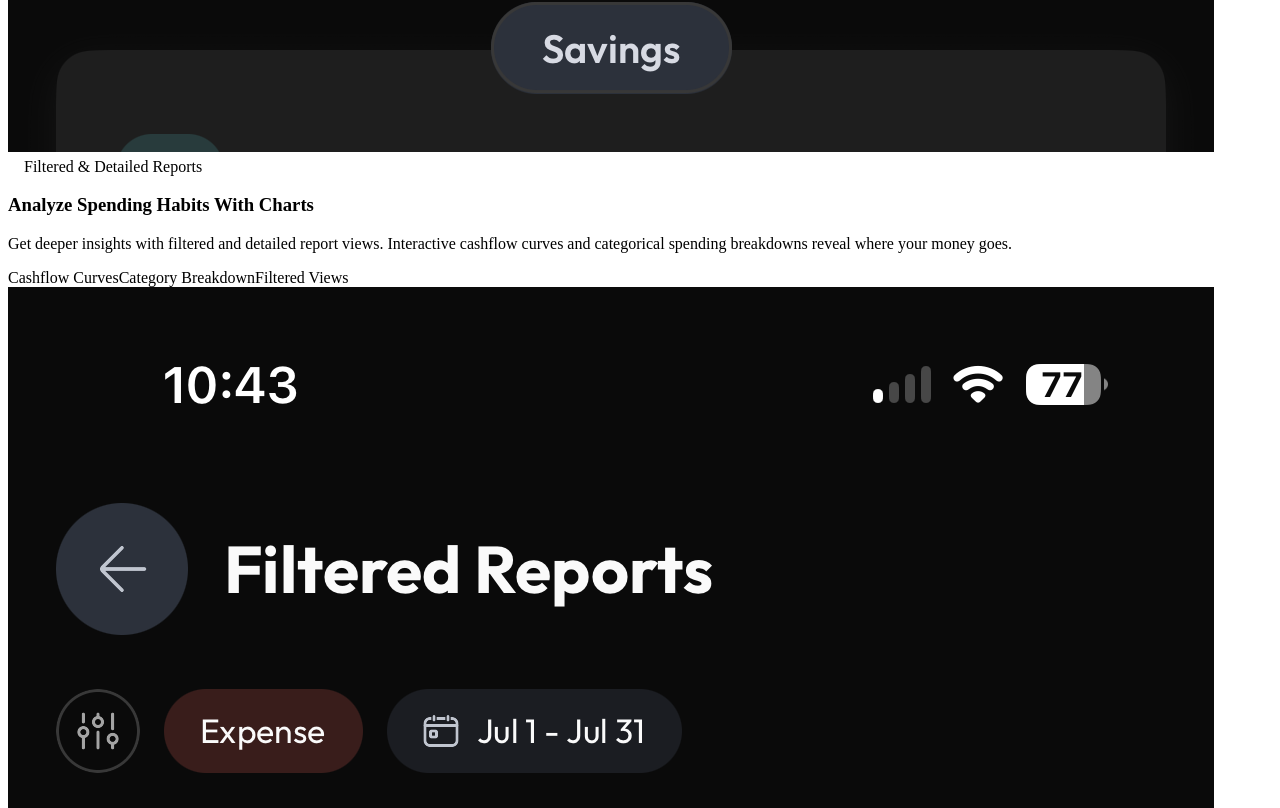
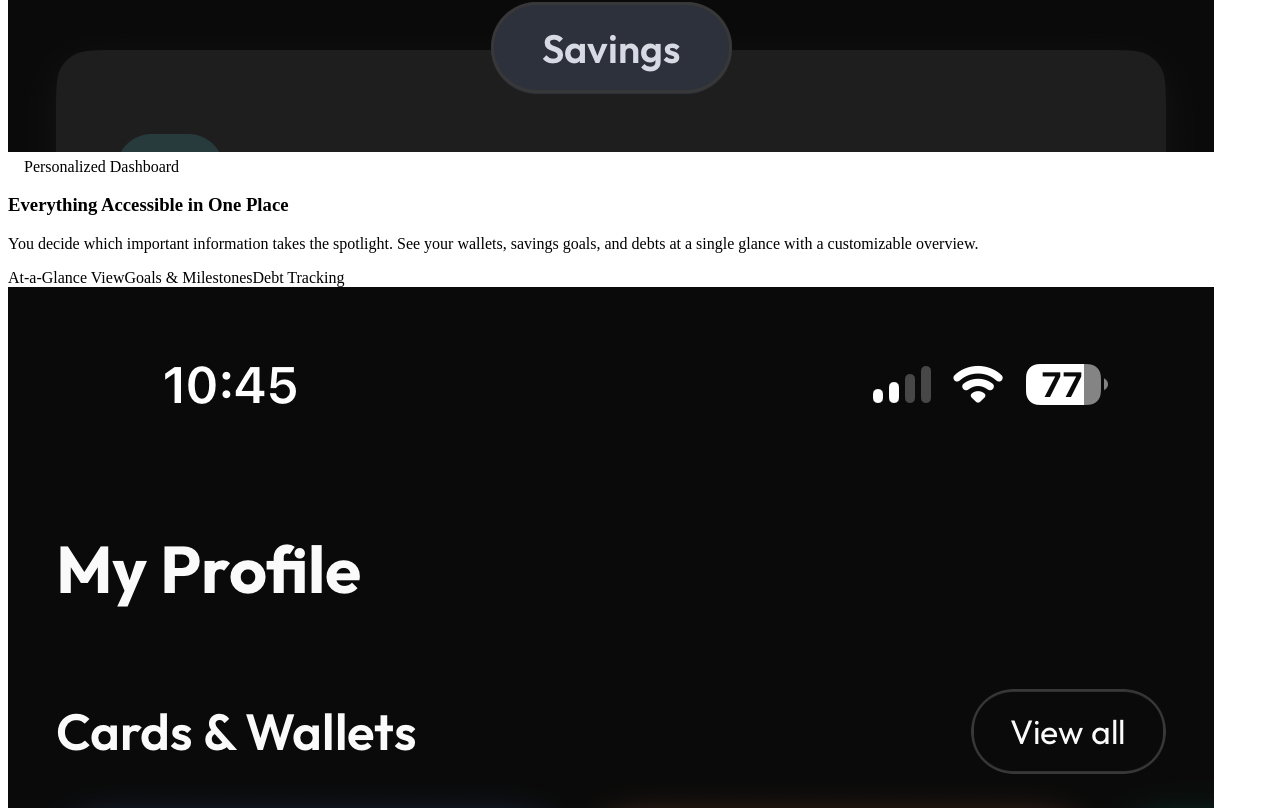
Before and after one commit to keith-badulis/expend-site, a React (Vite) app: page /#/ in a window 1280 px wide. Shown: the part 6509-7317 px from the top of the page. Built offline with nearby package versions, Linux system fonts and the light colour scheme; the HTML template or start-up script is replaced by a standard one.

Commit message:
fix(features): update budget flexibility, replace dashboard screenshot with IMG_2309, and correct spending insights copy

```diff
--- a/src/components/Features.tsx
+++ b/src/components/Features.tsx
@@ -1,7 +1,7 @@
 import React from 'react';
 import accountsImg from '../assets/screenshots/IMG_2305.png';
 import budgetImg from '../assets/screenshots/IMG_2304.png';
-import reportsImg from '../assets/screenshots/IMG_2308.png';
+import profileDashboardImg from '../assets/screenshots/IMG_2309.png';
 import addTxImg from '../assets/screenshots/IMG_2301.png';
 import txListImg from '../assets/screenshots/IMG_2303.png';
 import weeklyImg from '../assets/screenshots/IMG_2306.png';
@@ -11,7 +11,7 @@ import {
   StonksIcon,
   LightningBoltIcon,
   TagIcon,
-  BorrowIcon,
+  ProfileIcon,
   DescriptionIcon,
 } from './icons';
 
@@ -36,13 +36,13 @@ const leftColItems: GalleryItemData[] = [
     imageAlt: 'eXpend Accounts Summary and Net Worth screen',
   },
   {
-    icon: <StonksIcon size={16} color="var(--accent-light)" />,
-    badge: 'Filtered & Detailed Reports',
-    title: 'Analyze Spending Habits With Charts',
-    description: 'Get deeper insights with filtered and detailed report views. Interactive cashflow curves and categorical spending breakdowns reveal where your money goes.',
-    tags: ['Cashflow Curves', 'Category Breakdown', 'Filtered Views'],
-    image: reportsImg,
-    imageAlt: 'eXpend Filtered Reports with interactive cashflow chart',
+    icon: <ProfileIcon size={16} color="var(--accent-light)" />,
+    badge: 'Personalized Dashboard',
+    title: 'Everything Accessible in One Place',
+    description: 'You decide which important information takes the spotlight. See your wallets, savings goals, and debts at a single glance with a customizable overview.',
+    tags: ['At-a-Glance View', 'Goals & Milestones', 'Debt Tracking'],
+    image: profileDashboardImg,
+    imageAlt: 'eXpend Profile and Dashboard with Wallets, Goals, and Debts',
   },
   {
     icon: <TagIcon size={16} color="var(--accent-light)" />,
@@ -60,8 +60,8 @@ const rightColItems: GalleryItemData[] = [
     icon: <PiggyBankIcon size={16} color="var(--accent-light)" />,
     badge: 'Flexible Budget Planning',
     title: 'Set Spending Limits & Stay Within Targets',
-    description: 'Set spending limits by category and stay within your monthly targets with clear visual progress bars, projected totals, and instant status indicators.',
-    tags: ['Spending Limits', 'Monthly Targets', 'Projected Totals'],
+    description: 'Set custom spending limits by category across flexible budget periods. Stay in control with clear visual progress bars, projected totals, and instant status indicators.',
+    tags: ['Spending Limits', 'Flexible Periods', 'Projected Totals'],
     image: budgetImg,
     imageAlt: 'eXpend Budget Details and spending status screen',
   },
@@ -75,11 +75,11 @@ const rightColItems: GalleryItemData[] = [
     imageAlt: 'eXpend Add Transaction keypad and calculator screen',
   },
   {
-    icon: <BorrowIcon size={16} color="var(--accent-light)" />,
-    badge: 'Comprehensive Debt & Milestones',
-    title: 'Track Debts, Goals & Weekly Rhythm',
-    description: 'Mindfully track all your debts (both payable and receivable), monitor savings progress milestones, and compare weekly income vs expense balance.',
-    tags: ['Debt Management', 'Smart Goal Tracking', 'Weekly Trends'],
+    icon: <StonksIcon size={16} color="var(--accent-light)" />,
+    badge: 'Customizable Spending Reports',
+    title: 'Gain Actionable Spending Insights',
+    description: 'Gain clear insights on your spending by viewing easy-to-digest, customizable reports that let you stay firmly in charge of your finances. Compare income against expenses and analyze weekly trends.',
+    tags: ['Actionable Insights', 'Weekly Breakdown', 'Income vs Expense'],
     image: weeklyImg,
     imageAlt: 'eXpend Monthly Report and weekly breakdown screen',
   },
--- a/src/components/icons/index.tsx
+++ b/src/components/icons/index.tsx
@@ -357,6 +357,38 @@ export const BorrowIcon: React.FC<IconProps> = ({
   </svg>
 );
 
+export const ProfileIcon: React.FC<IconProps> = ({
+  size = 20,
+  color = 'currentColor',
+  strokeWidth = '6.25px',
+  className,
+  style,
+}) => (
+  <svg
+    xmlns="http://www.w3.org/2000/svg"
+    viewBox="0 0 100 100"
+    width={size}
+    height={size}
+    className={className}
+    style={{ ...baseStyle, ...style }}
+  >
+    <circle
+      cx={49.999}
+      cy={30.729}
+      r={14.063}
+      fill="none"
+      stroke={color}
+      strokeWidth={strokeWidth}
+    />
+    <path
+      d="M77.083 64.746a12.663 12.663 0 0 0-12.662-12.663h-28.84a12.663 12.663 0 0 0-12.662 12.663v14.421a4.166 4.166 0 0 0 4.166 4.166h45.832a4.166 4.166 0 0 0 4.166-4.166V64.746Z"
+      fill="none"
+      stroke={color}
+      strokeWidth={strokeWidth}
+    />
+  </svg>
+);
+
 export const StarFilledIcon: React.FC<IconProps> = ({
   size = 20,
   color = '#FFB800',
```
